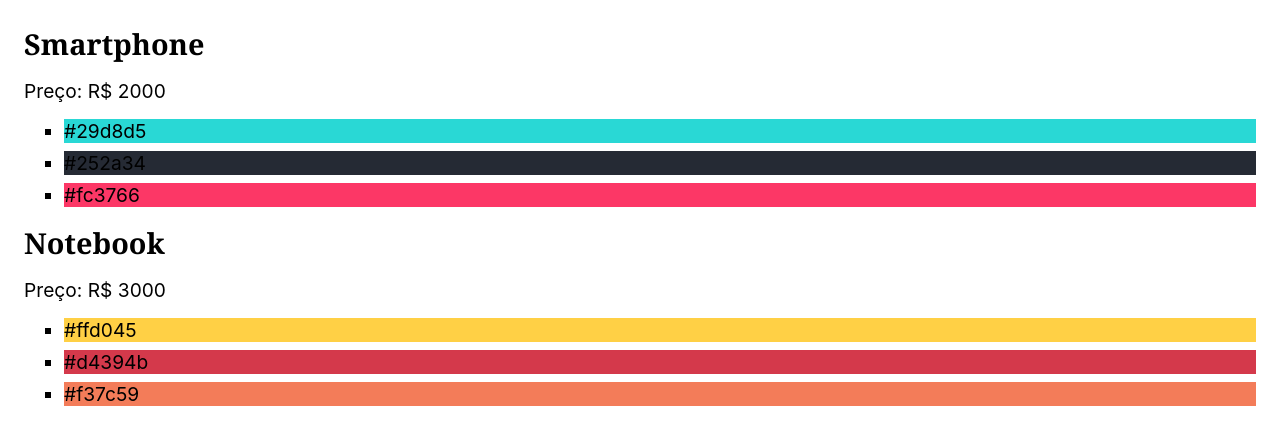
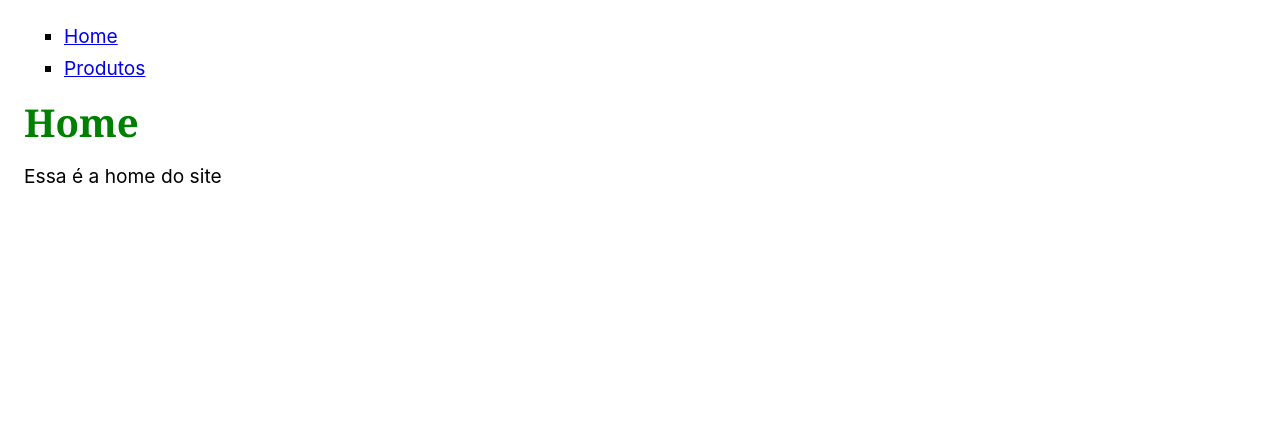
Before and after one commit to RyanV-Souza/react-course, a React (Create React App) app in the folder React para Iniciantes/reactapp/: page / in a window 1280 px wide. Shown: the top 444 px of the page. Built offline with nearby package versions, Linux system fonts and the light colour scheme.

Commit message:
Exercicio Componentes

```diff
--- a/React para Iniciantes/reactapp/src/App.js
+++ b/React para Iniciantes/reactapp/src/App.js
@@ -1,47 +1,19 @@
-const produtos = [
-  {
-    id: 1,
-    nome: "Smartphone",
-    preco: "R$ 2000",
-    cores: ["#29d8d5", "#252a34", "#fc3766"],
-  },
-  {
-    id: 2,
-    nome: "Notebook",
-    preco: "R$ 3000",
-    cores: ["#ffd045", "#d4394b", "#f37c59"],
-  },
-  {
-    id: 3,
-    nome: "Tablet",
-    preco: "R$ 1500",
-    cores: ["#365069", "#47c1c8", "#f95786"],
-  },
-];
-
-console.log(produtos);
+import Header from "./Header";
+import Home from "./Home";
+import Product from "./Product";
 
 const App = () => {
+  const { pathname } = window.location;
+
+  let Component = null;
+
+  pathname === "/product" ? (Component = Product) : (Component = Home);
+
   return (
-    <section>
-      {produtos
-        .filter((produto) => Number(produto.preco.replace("R$ ", "")) > 1500)
-        .map((produto) => (
-          <div key={produto.id}>
-            <h1> {produto.nome}</h1>
-            <p> Preço: {produto.preco}</p>
-
-            <ul>
-              {produto.cores.map((cor) => (
-                <li key={cor} style={{ backgroundColor: cor }}>
-                  {" "}
-                  {cor}
-                </li>
-              ))}
-            </ul>
-          </div>
-        ))}
-    </section>
+    <>
+      <Header> </Header>
+      <Component></Component>
+    </>
   );
 };
 
--- /dev/null
+++ b/React para Iniciantes/reactapp/src/CardProduct.js
@@ -0,0 +1,16 @@
+import React from "react";
+
+const CardProduct = ({ name, infos }) => {
+  return (
+    <div style={{ border: "1px solid", margin: "1rem 0", padding: "1rem" }}>
+      <p> {name} </p>
+      <ul>
+        {infos.map((info) => (
+          <li key={info}> {info} </li>
+        ))}
+      </ul>
+    </div>
+  );
+};
+
+export default CardProduct;
--- /dev/null
+++ b/React para Iniciantes/reactapp/src/Header.js
@@ -0,0 +1,18 @@
+import React from "react";
+
+const Header = () => {
+  return (
+    <header>
+      <ul>
+        <li>
+          <a href="/">Home</a>
+        </li>
+        <li>
+          <a href="/product">Produtos</a>
+        </li>
+      </ul>
+    </header>
+  );
+};
+
+export default Header;
--- /dev/null
+++ b/React para Iniciantes/reactapp/src/Home.js
@@ -0,0 +1,13 @@
+import React from "react";
+import Title from "./Title";
+
+const Home = () => {
+  return (
+    <div>
+      <Title text="Home"></Title>
+      <p>Essa é a home do site</p>
+    </div>
+  );
+};
+
+export default Home;
--- /dev/null
+++ b/React para Iniciantes/reactapp/src/Product.js
@@ -0,0 +1,24 @@
+import React from "react";
+import Title from "./Title";
+import CardProduct from "./CardProduct";
+
+const produtos = [
+  { nome: "Notebook", propriedades: ["16gb ram", "512gb"] },
+  { nome: "Smartphone", propriedades: ["2gb ram", "128gb"] },
+];
+
+const Product = () => {
+  return (
+    <section>
+      <Title text="Produtos"></Title>
+      {produtos.map((produto) => (
+        <CardProduct
+          name={produto.nome}
+          infos={produto.propriedades}
+        ></CardProduct>
+      ))}
+    </section>
+  );
+};
+
+export default Product;
--- /dev/null
+++ b/React para Iniciantes/reactapp/src/Title.js
@@ -0,0 +1,7 @@
+import React from "react";
+
+const Title = ({ text }) => {
+  return <h1 style={{ color: "green" }}> {text} </h1>;
+};
+
+export default Title;
```
